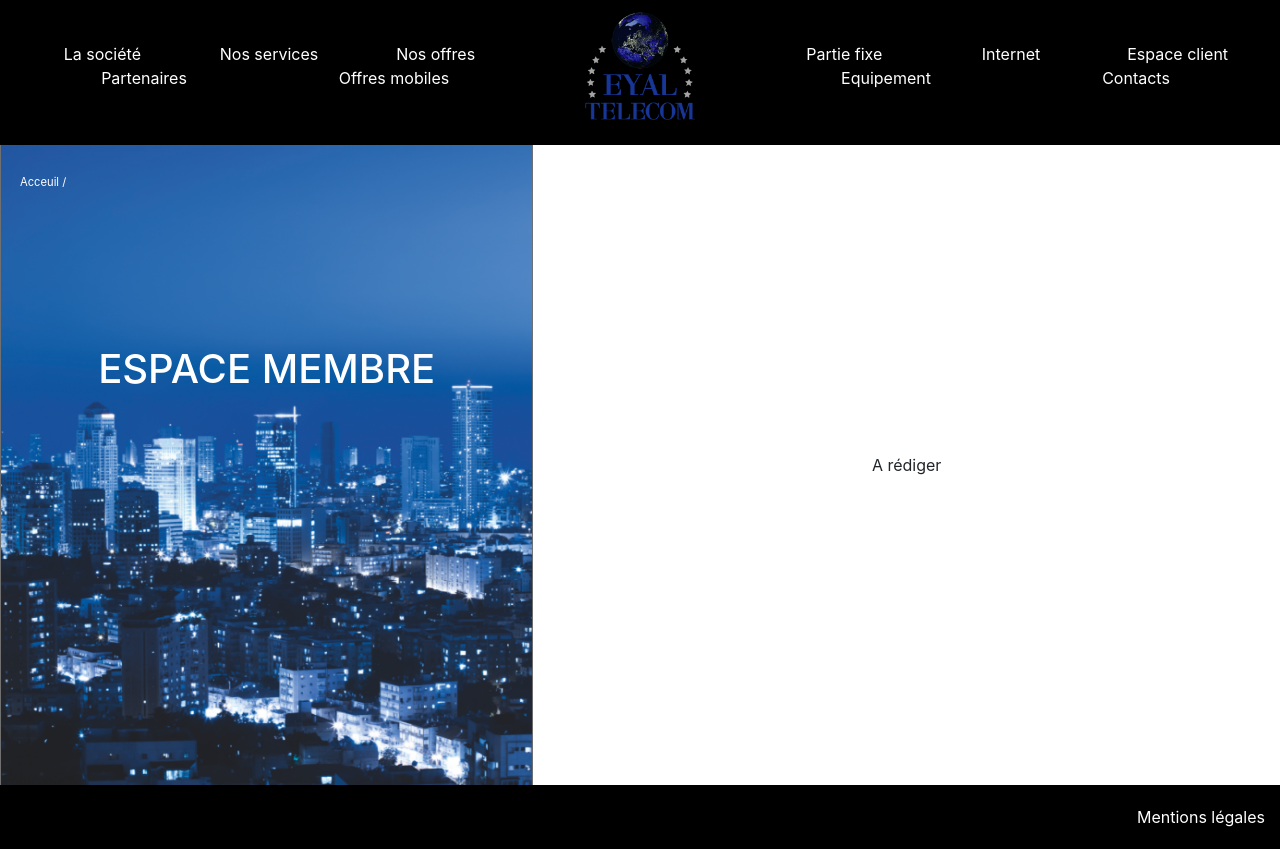
After one commit to Hery-DOM/eyacomm, a Symfony app: template templates/front-office/membership.html.twig in a window 1280 px wide. The commit adds this page. Run offline with Twig, Linux system fonts and the light colour scheme; the template is opened without the code that fills it, so the values that code supplies are empty; some libraries are stand-ins or nearby versions.

Commit message:
correction: feature bases

```diff
--- a/templates/front-office/bases/base.html.twig
+++ b/templates/front-office/bases/base.html.twig
@@ -34,7 +34,7 @@
                         <li class="col-4"><a href="{{ path('page_context',{'context':'partie-fixe'}) }}">Partie
                                 fixe</a></li>
                         <li class="col-4"><a href="{{ path('page_context',{'context':'internet'}) }}">Internet</a></li>
-                        <li class="col-4"><a href="#">Espace client</a></li>
+                        <li class="col-4"><a href="{{ path('membership') }}">Espace client</a></li>
                     </div>
                     <div class="row mx-0">
                         <li class="col-6"><a href="{{ path('page_context',{'context':'equipement'}) }}">Equipement</a></li>
@@ -71,7 +71,7 @@
                 <li><a href="{{ path('page_context',{'context':'equipement'}) }}">Equipement</a></li>
                 <li><a href="{{ path('page_context',{'context':'partenaires'}) }}">Partenaires</a></li>
                 <li><a href="{{ path('contact') }}">Contacts</a></li>
-                <li><a href="#">Espace client</a></li>
+                <li><a href="{{ path('membership') }}">Espace client</a></li>
             </ul>
         </div>
         <p class="base-thread d-none d-md-block">Acceuil / {{ thread }}</p>
--- a/templates/front-office/bases/base2.html.twig
+++ b/templates/front-office/bases/base2.html.twig
@@ -34,7 +34,7 @@
                         <li class="col-4"><a href="{{ path('page_context',{'context':'partie-fixe'}) }}">Partie
                                 fixe</a></li>
                         <li class="col-4"><a href="{{ path('page_context',{'context':'internet'}) }}">Internet</a></li>
-                        <li class="col-4"><a href="#">Espace client</a></li>
+                        <li class="col-4"><a href="{{ path('membership') }}">Espace client</a></li>
                     </div>
                     <div class="row mx-0">
                         <li class="col-6"><a href="{{ path('page_context',{'context':'equipement'}) }}">Equipement</a></li>
@@ -71,7 +71,7 @@
                 <li><a href="{{ path('page_context',{'context':'equipement'}) }}">Equipement</a></li>
                 <li><a href="{{ path('page_context',{'context':'partenaires'}) }}">Partenaires</a></li>
                 <li><a href="{{ path('contact') }}">Contacts</a></li>
-                <li><a href="#">Espace client</a></li>
+                <li><a href="{{ path('membership') }}">Espace client</a></li>
             </ul>
         </div>
         <p class="base-thread d-none d-md-block">Acceuil / {{ thread }}</p>
--- a/templates/front-office/bases/base3.html.twig
+++ b/templates/front-office/bases/base3.html.twig
@@ -34,7 +34,7 @@
                     <li class="col-4"><a href="{{ path('page_context',{'context':'partie-fixe'}) }}">Partie
                             fixe</a></li>
                     <li class="col-4"><a href="{{ path('page_context',{'context':'internet'}) }}">Internet</a></li>
-                    <li class="col-4"><a href="#">Espace client</a></li>
+                    <li class="col-4"><a href="{{ path('membership') }}">Espace client</a></li>
                 </div>
                 <div class="row mx-0">
                     <li class="col-6"><a href="{{ path('page_context',{'context':'equipement'}) }}">Equipement</a></li>
@@ -71,7 +71,7 @@
             <li><a href="{{ path('page_context',{'context':'equipement'}) }}">Equipement</a></li>
             <li><a href="{{ path('page_context',{'context':'partenaires'}) }}">Partenaires</a></li>
             <li><a href="{{ path('contact') }}">Contacts</a></li>
-            <li><a href="#">Espace client</a></li>
+            <li><a href="{{ path('membership') }}">Espace client</a></li>
         </ul>
     </div>
     <p class="base-thread d-none d-md-block">Acceuil / {{ thread }}</p>
--- /dev/null
+++ b/templates/front-office/membership.html.twig
@@ -0,0 +1,9 @@
+{% extends 'front-office/bases/base.html.twig' %}
+
+{% block title %}
+    <h1>Espace membre</h1>
+{% endblock %}
+
+{% block content %}
+    <p>A rédiger</p>
+{% endblock %}
```
Also changed, not shown: src/Controller/HomeController.php (+15 -0 lines).
